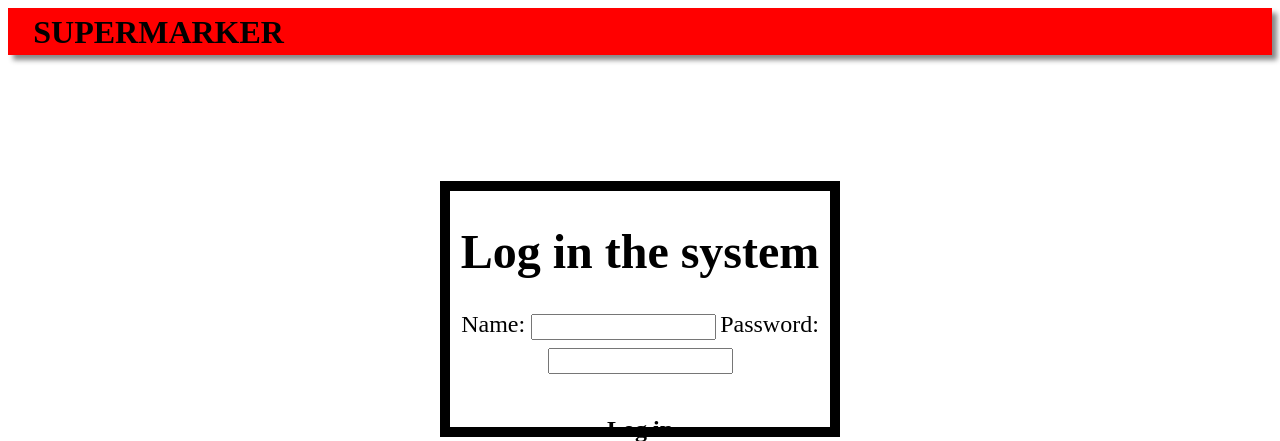
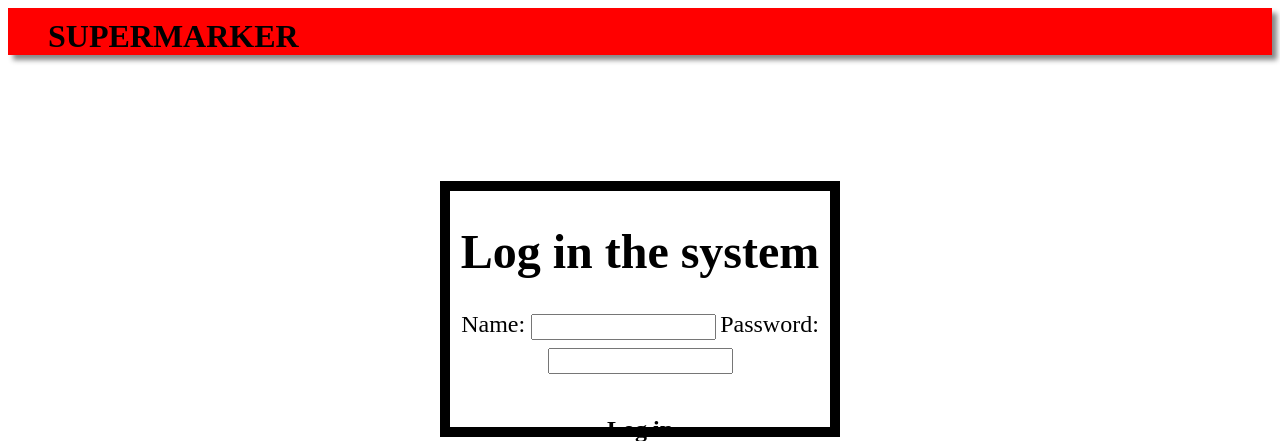
Before and after one commit to urtziperez/supermarker, a Django app: template usuarios/templates/login.html in a window 1280 px wide. Shown: the top 441 px of the page. Run offline with Django 3.2, Linux system fonts and the light colour scheme; the template is opened without the code that fills it, so the values that code supplies are empty; parts of the project's set-up code (start-up, migrations or seed data) failed here and were passed over; some libraries are stand-ins or nearby versions.

Commit message:
supermarkerv2

```diff
--- a/usuarios/templates/login.html
+++ b/usuarios/templates/login.html
@@ -92,7 +92,7 @@
 
 <body>
 	<div class="ui-header" data-role="header">
-		<h1 class="ui-title" style="padding: 0.5% 2%; ">SUPERMARKER</h1>
+		<h1 class="ui-title" style="padding: 10px 40px;">SUPERMARKER</h1>
 		</div>
 	<div id="globalcont" >
 
```
